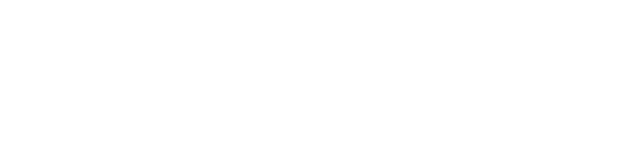
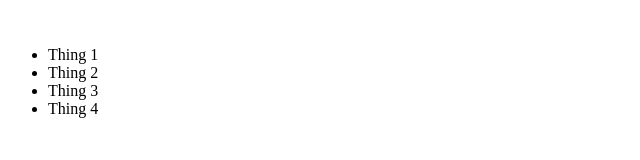
Before and after one commit to am1macdonald/drop-down-menu, a website: page index.html in a window 1280 px wide. Shown: the whole page, without its empty margins (0-640 px from the left). Drawn offline with Linux system fonts and the light colour scheme.

Commit message:
building basic page to experiment on

```diff
--- a/index.html
+++ b/index.html
@@ -7,6 +7,19 @@
     <title>Document</title>
 </head>
 <body>
-
+    <nav>
+        <div>
+            <img src="" alt="">
+            <h1></h1>
+        </div>
+        <div>
+            <ul id="nav-menu">
+                <li>Thing 1</li>
+                <li>Thing 2</li>
+                <li>Thing 3</li>
+                <li>Thing 4</li>
+            </ul>
+        </div>
+    </nav>
 </body>
 </html>
--- a/src/index.js
+++ b/src/index.js
@@ -0,0 +1,3 @@
+import { DropDownMenu } from "./classes/dropDown";
+
+let dropDown = document.getElementById('nav-menu');
```
Also changed, not shown: src/classes/dropDown.js (+10 -0 lines).
